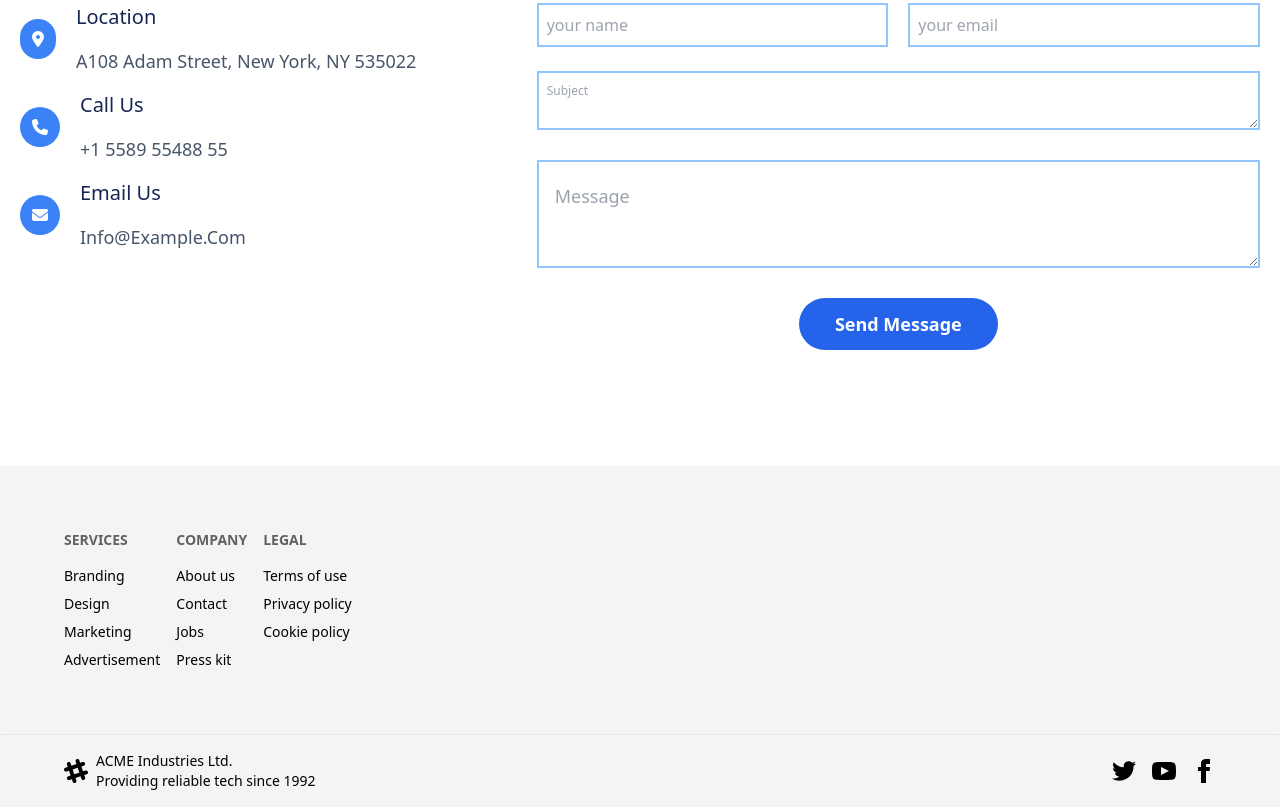
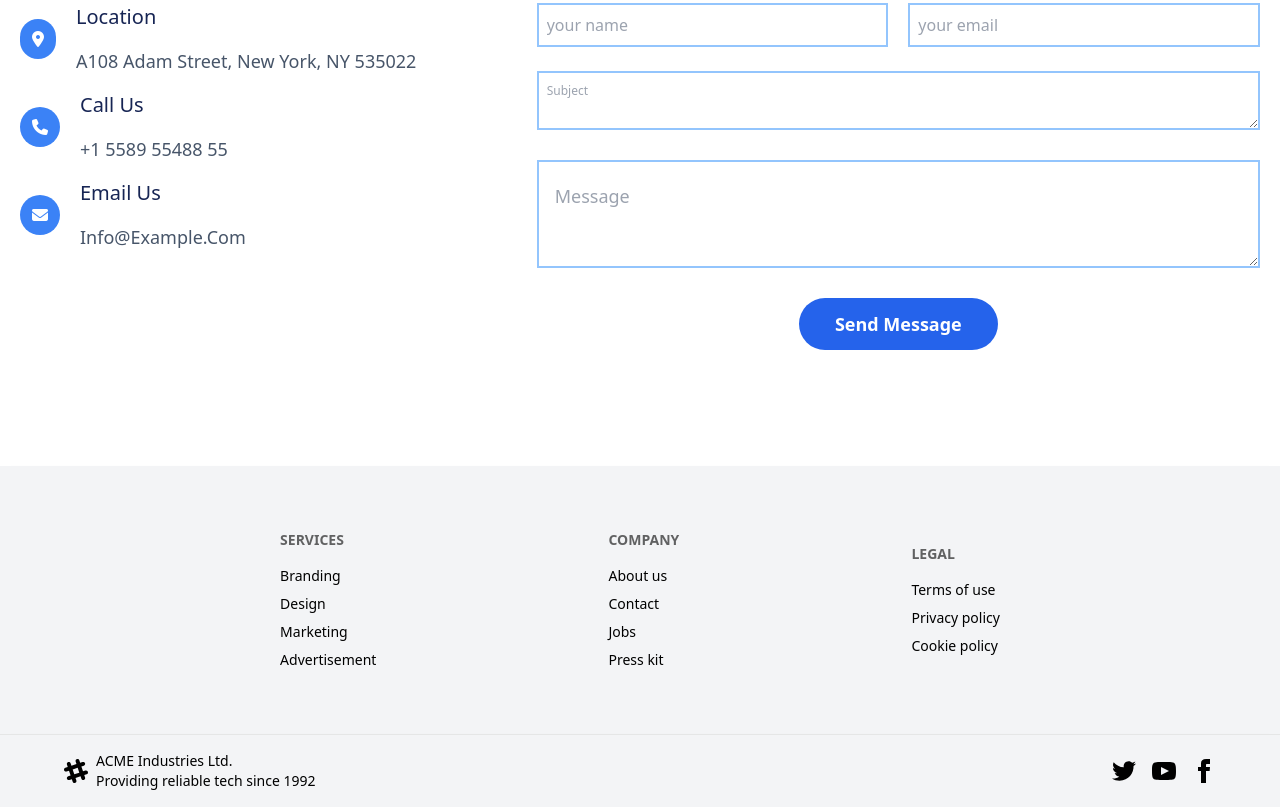
Before and after one commit to Rabab7/medilab, a website: page index.html in a window 1280 px wide. Shown: the part 7717-8524 px from the top of the page. Drawn offline with Linux system fonts and the light colour scheme.

Commit message:
five commit

```diff
--- a/index.html
+++ b/index.html
@@ -813,7 +813,7 @@
 
 
     <!-- footer section-->
-    <footer class="footer bg-gray-100 shadow-lg text-black p-16 flex ">
+    <footer class="footer bg-gray-100 shadow-lg text-black p-16 flex justify-evenly items-center ">
       <nav>
         <h6 class="footer-title">Services</h6>
         <a class="link link-hover">Branding</a>
```
Also changed, not shown: dist/css/style.css.
